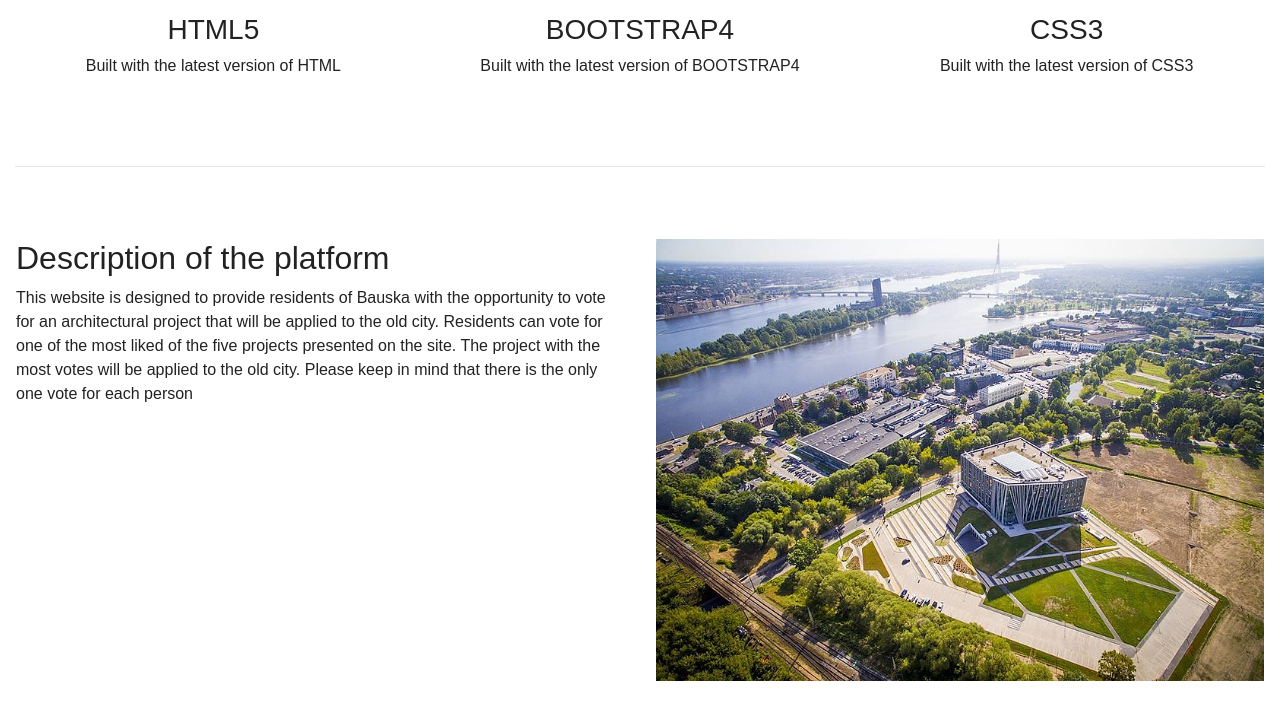
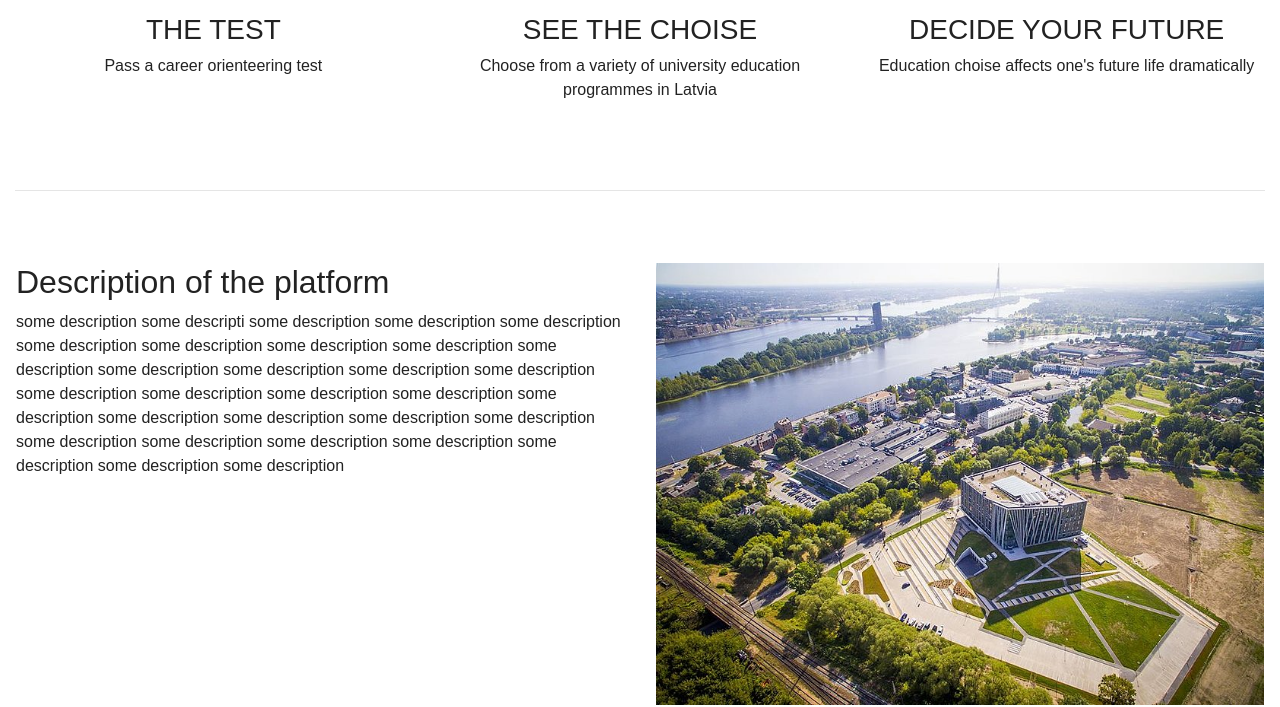
Before and after one commit to Toxa1304/bcn, a plain HTML site: page index.html in a window 1280 px wide. Shown: the part 1350-2057 px from the top of the page. Drawn offline with nearby package versions, Linux system fonts and the light colour scheme.

Commit message:
Issue response

```diff
--- a/index.html
+++ b/index.html
@@ -22,20 +22,14 @@
     </button>
     <div class="collapse navbar-collapse" id="navbarResponsive">
         <ul class="navbar-nav ml-auto">
-            <li class="nav-item active"
-                <a class="nav-link" href="#">Home</a>
-            </li>
-            <li class="nav-item"
-                <a class="nav-link" href="#">About</a>
-            </li>
             <li class="nav-item"
                 <a class="nav-link" href="#">Services</a>
             </li>
             <li class="nav-item"
-                <a class="nav-link" href="#">Team</a>
+                <a class="nav-link" href="#">About us</a>
             </li>
             <li class="nav-item"
-                <a class="nav-link" href="#">Connect</a>
+                <a class="nav-link" href="#">Contact us</a>
             </li>
         </ul>
     </div>
@@ -115,18 +109,18 @@
 <div class="row text-center padding">
     <div class="col-xs-12 col-sm-6 col-md-4">
         <i class="fas fa-code"></i>
-        <h3>HTML5</h3>
-        <p>Built with the latest version of HTML</p>
+        <h3>THE TEST</h3>
+        <p>Pass a career orienteering test</p>
     </div>
     <div class="col-xs-12 col-sm-6 col-md-4">
         <i class="fas fa-bold"></i>
-        <h3>BOOTSTRAP4</h3>
-        <p>Built with the latest version of BOOTSTRAP4</p>
+        <h3>SEE THE CHOISE</h3>
+        <p>Choose from a variety of university education programmes in Latvia</p>
         </div>
     <div class="col-xs-12 col-md-4">
         <i class="fab fa-css3"></i>
-        <h3>CSS3</h3>
-        <p>Built with the latest version of CSS3</p>
+        <h3>DECIDE YOUR FUTURE</h3>
+        <p>Education choise affects one's future life dramatically</p>
     </div>
 
 </div>
@@ -139,13 +133,14 @@
         <div class="row padding">
             <div class="col-md-12 col-lg-6">
                 <h2>Description of the platform</h2>
-                <p>This website is designed to provide residents of
-				Bauska with the opportunity to vote for an architectural project
-				that will be applied to the old city.
-				Residents can vote for one of the most liked of the five projects
-				presented on the site. The project with the most votes will
-				be applied to the old city. Please keep in mind that there is the only one
-				vote for each person </p>
+                <p>
+                    some description some descripti
+                        some description some description some description some description some description some description some description
+                        some description some description some description some description some description
+                        some description some description some description some description
+                        some description some description some description some description some description some description
+                        some description some description some description some description some description some description
+                </p>
                 </br>
             </div>
             <div class="col-lg-6">
```
Also changed, not shown: 1 other file.
